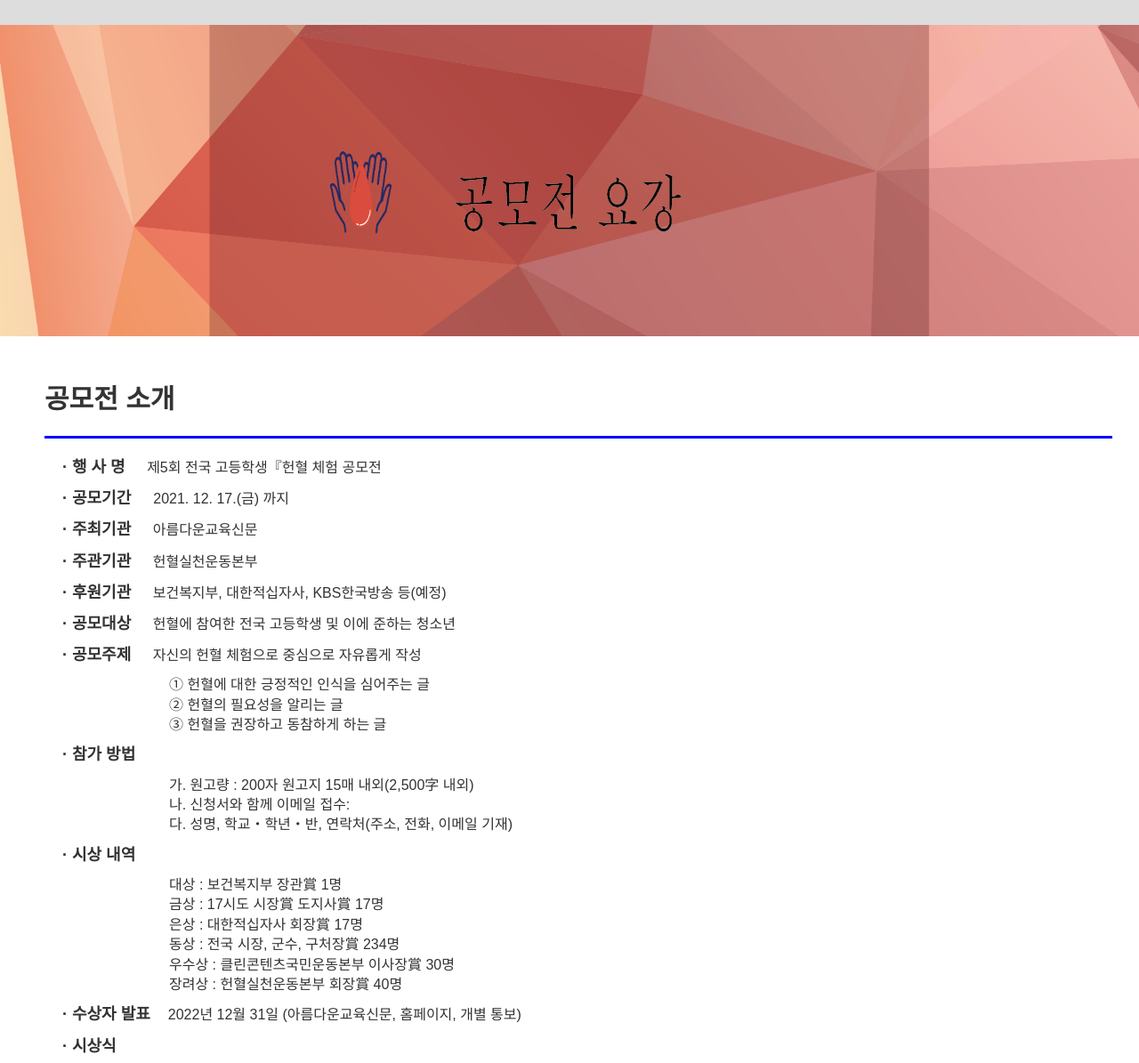
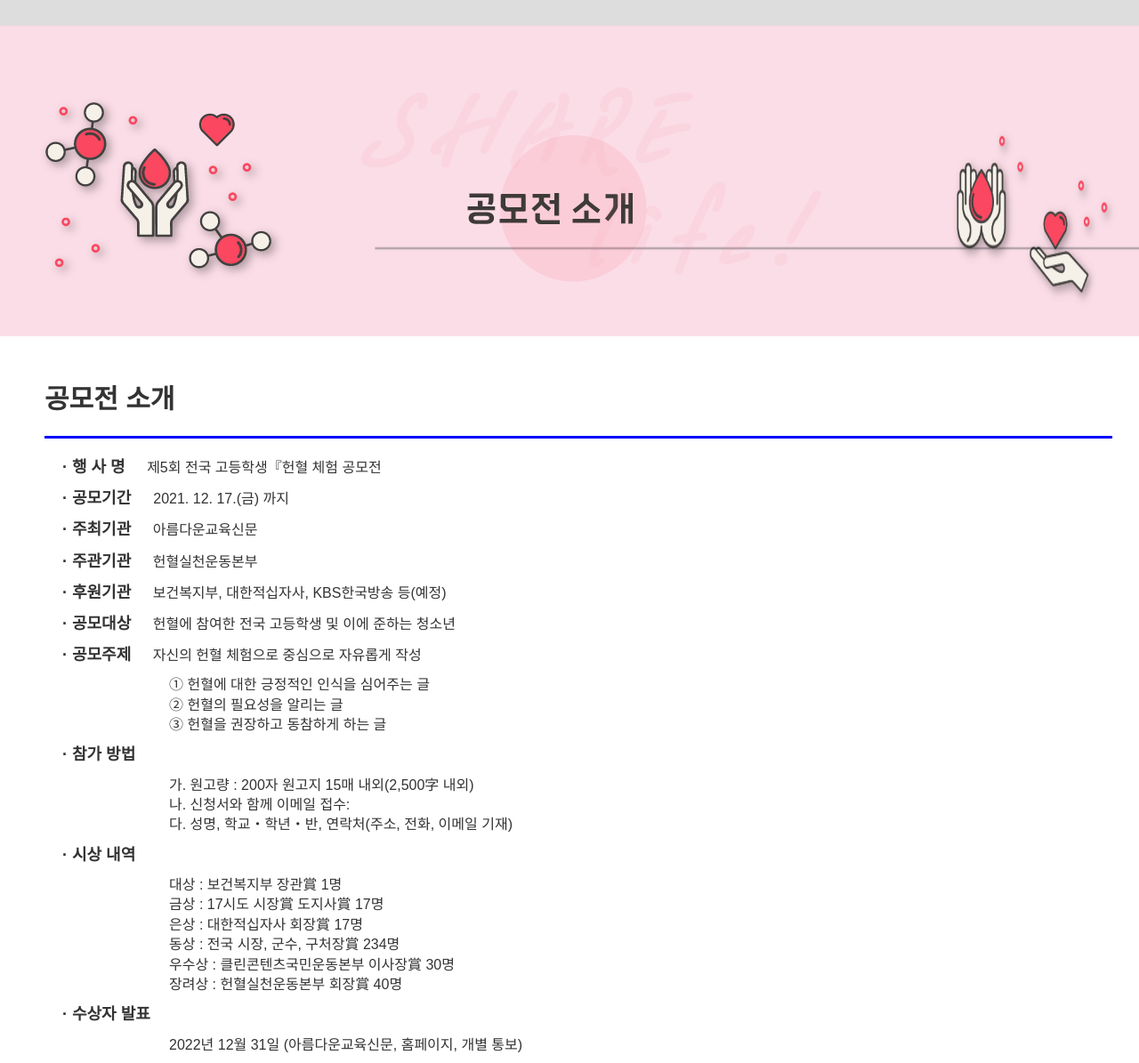
Before and after one commit to jjw7795/contest, a plain HTML site: page index.html in a window 1280 px wide. Shown: the part 92-1287 px from the top of the page at 89% size. Drawn offline with nearby package versions, Linux system fonts and the light colour scheme.

Commit message:
visual 수정

```diff
--- a/index.html
+++ b/index.html
@@ -42,19 +42,10 @@
       </div>
     </header>
     <section id="visual">
-      <img src="imgs/visual2.png" alt="">
-      <!-- <div class="inner visual">
-        <div class="visual_img">이미지 들어갈 부분</div>
-        <div class="visual_text">
-          <h3>공모전 소개</h3>
-          <p>
-            Lorem ipsum dolor sit amet consectetur adipisicing elit. Provident
-            veritatis, fugit vitae assumenda facere ipsum nam laborum voluptates
-            doloribus deserunt recusandae blanditiis atque suscipit sequi
-            quisquam, rerum perspiciatis reiciendis eos?
-          </p>
-        </div>
-      </div> -->
+      <img src="imgs/visual_1.png" alt="">
+      <div class="inner visual">
+
+      </div>
     </section>
     <section id="contest">
       <div class="inner contest">
@@ -87,7 +78,8 @@
             동상 : 전국 시장, 군수, 구처장賞 234명<br/>
             우수상 : 클린콘텐츠국민운동본부 이사장賞 30명<br/>
             장려상 : 헌혈실천운동본부 회장賞 40명<br/></p>
-          <p><span> · 수상자 발표</span>2022년 12월 31일 (아름다운교육신문, 홈페이지, 개별 통보)</p>
+          <p><span> · 수상자 발표</span></p>
+          <p class="c_subject">2022년 12월 31일 (아름다운교육신문, 홈페이지, 개별 통보)</p>
           <p><span> · 시상식  </span></p>
           <p class="c_subject">
             2022년 1월 중<br/>
--- a/main.css
+++ b/main.css
@@ -55,13 +55,25 @@ header {
 #visual {
   width: 100%;
   height: 350px;
-  background-color: pink;
+
+  position: relative;
 }
 
 #visual img {
   width: inherit;
   height: inherit;
-  background-size: cover;
+  background-size: contain;
+}
+.visual {
+  background-image: url("imgs/visual_2-1.png");
+  background-repeat: no-repeat;
+
+  height: inherit;
+  position: absolute;
+  left: 50%;
+  transform: translateX(-50%);
+
+  top: 20%;
 }
 /* .visual {
   height: inherit;
@@ -99,24 +111,24 @@ header {
 .contest {
   height: inherit;
   background-color: #fff;
-  padding:50px
+  padding: 50px;
 }
 .contest h2 {
-   font-weight: bold;
-   font-size: 30px;
-   border-bottom: 3px solid blue;
-   padding-bottom: 20px;
+  font-weight: bold;
+  font-size: 30px;
+  border-bottom: 3px solid blue;
+  padding-bottom: 20px;
 }
 .contest .contest_text {
   padding: 20px;
 }
 .contest .contest_text p {
- margin-bottom: 10px;
+  margin-bottom: 10px;
 }
 .c_subject {
   margin-left: 120px;
 }
-.contest .contest_text  span{
+.contest .contest_text span {
   font-weight: bold;
   font-size: 18px;
   margin-right: 20px;
```
Also changed, not shown: imgs/visual_1.png (added), imgs/visual_2-1.png (added), imgs/visual_2.png (added).
